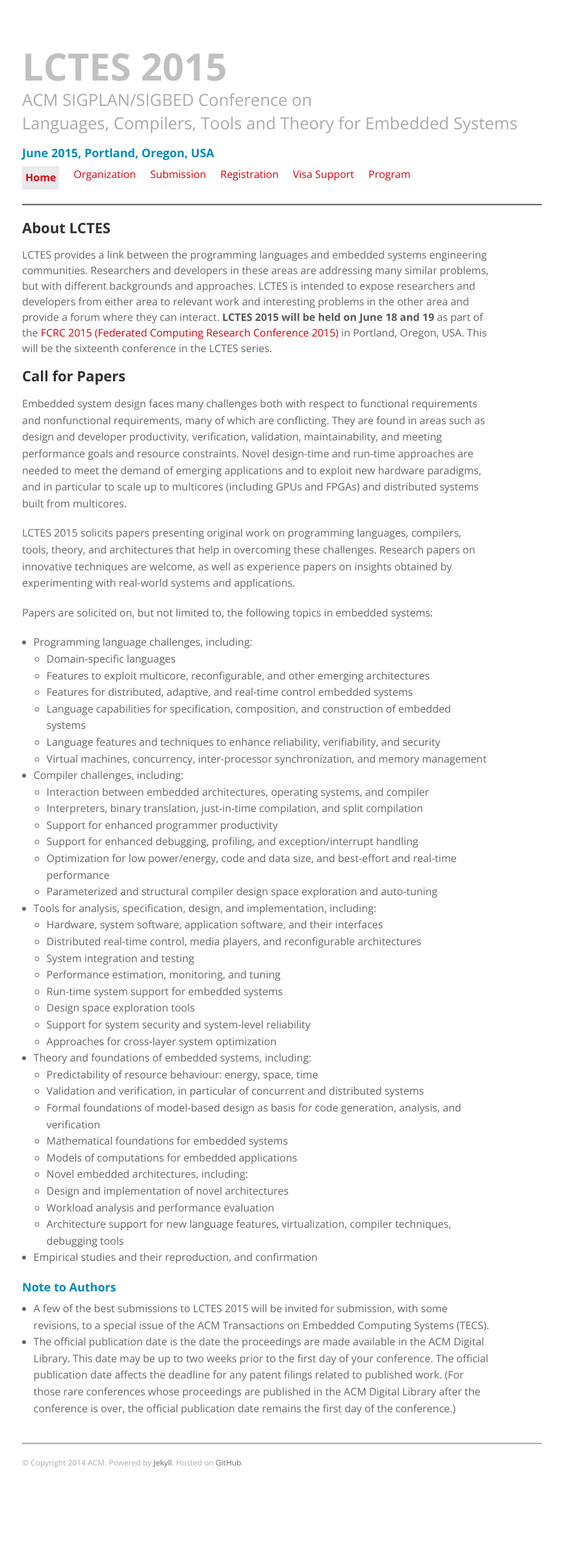
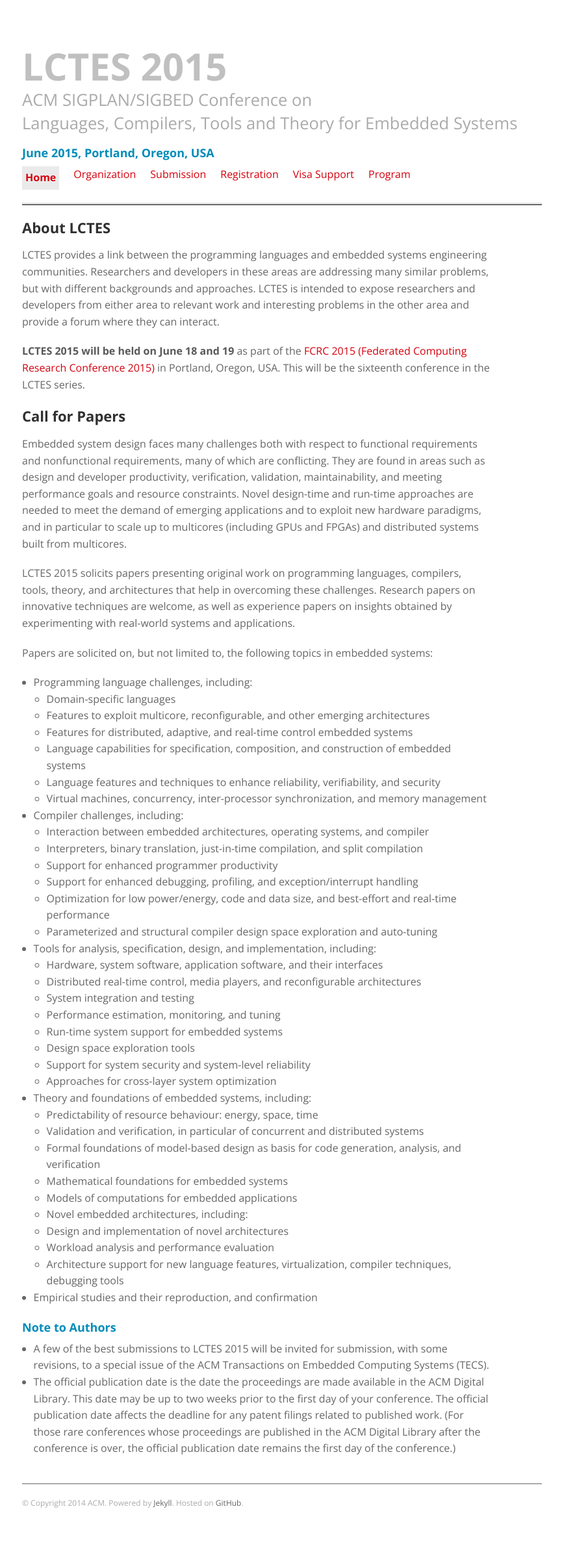
Before and after one commit to GSathish/lctes2015, a Jekyll site: the page built from index.html, in a window 1280 px wide. Shown: the whole page at 65% size, without its empty margins (26-891 px from the left). Built offline with Jekyll 4.4.1, drawn with Linux system fonts in a browser that asks for light colours; before the commit the page ends 2321 px from its top, so only the background shows below that.

Commit message:
added dates

```diff
--- a/index.html
+++ b/index.html
@@ -7,9 +7,10 @@
 
 <h2>About LCTES</h2>
 
-LCTES provides a link between the programming languages and embedded systems engineering communities. Researchers and developers in these areas are addressing many similar problems, but with different backgrounds and approaches. LCTES is intended to expose researchers and developers from either area to relevant work and interesting problems in the other area and provide a forum where they can interact.
+<p>LCTES provides a link between the programming languages and embedded systems engineering communities. Researchers and developers in these areas are addressing many similar problems, but with different backgrounds and approaches. LCTES is intended to expose researchers and developers from either area to relevant work and interesting problems in the other area and provide a forum where they can interact.
+</p>
 
-<strong>LCTES 2015 will be held on June 18 and 19</strong> as part of the <a href="http://fcrc.acm.org/">FCRC 2015 (Federated Computing Research Conference 2015)</a> in Portland, Oregon, USA. This will be the sixteenth conference in the LCTES series.
+<p><strong>LCTES 2015 will be held on June 18 and 19</strong> as part of the <a href="http://fcrc.acm.org/">FCRC 2015 (Federated Computing Research Conference 2015)</a> in Portland, Oregon, USA. This will be the sixteenth conference in the LCTES series.</p>
 
 <h2>Call for Papers</h2>
 
```
